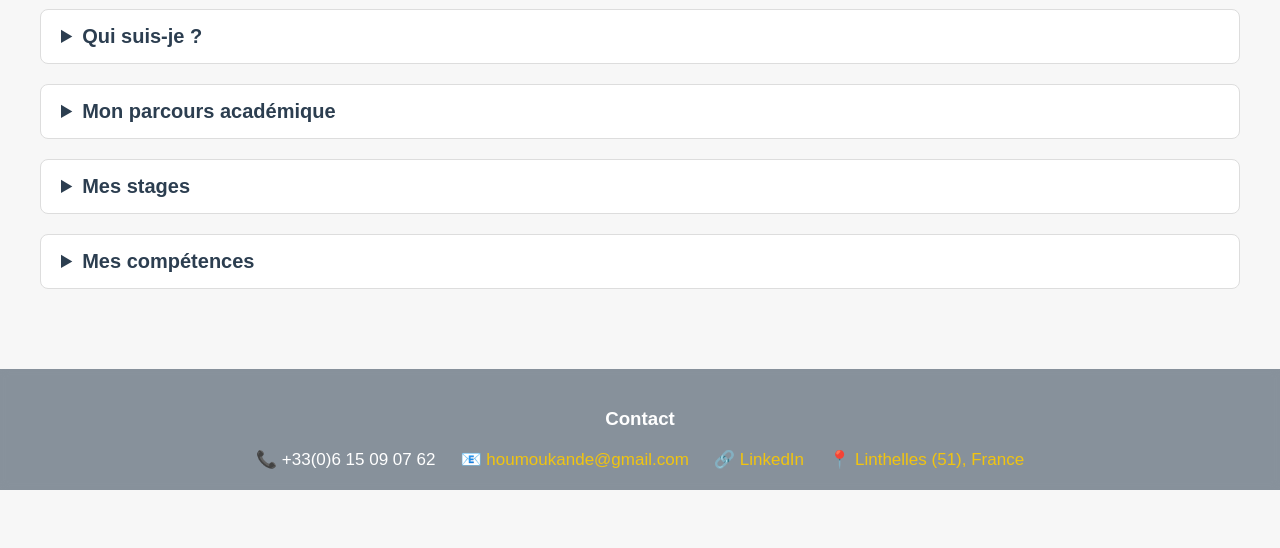
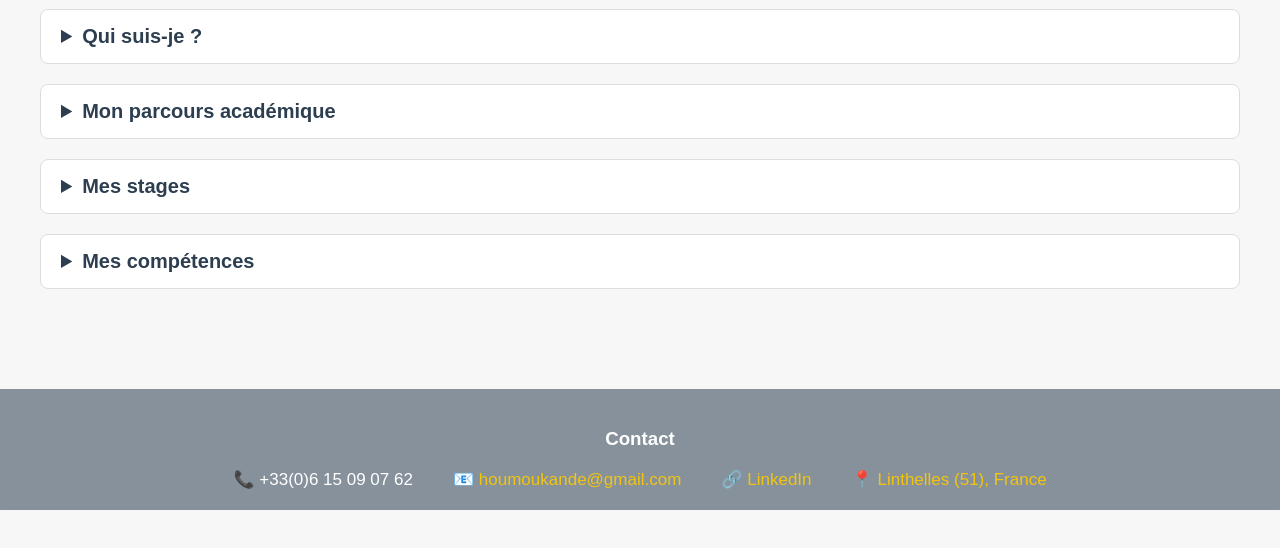
Before and after one commit to OumouJas/Jasmine.github.io, a plain HTML site: page apropos.html in a window 1280 px wide. Shown: the part 170-718 px from the top of the page. Drawn offline with Linux system fonts and the light colour scheme.

Commit message:
Update apropos.html

```diff
--- a/apropos.html
+++ b/apropos.html
@@ -67,15 +67,15 @@ footer {
         padding: 20px;
         text-align: center;
         backdrop-filter: blur(4px);
-    margin-top: 20px;
+        margin-top: 40px;
         }
 
         .contact-line {
         display: flex;
         justify-content: center;
+        align-items: center;
+        gap: 40px;
         flex-wrap: wrap;
-    gap: 25px;
-    margin-top: 10px;
         font-size: 17px;
         }
 
@@ -83,9 +83,6 @@ footer {
         color: #f1c40f;
         text-decoration: none;
         }
-
-
-        footer a { color:#f1c40f; }
     </style>
 </head>
 
@@ -203,7 +200,6 @@ footer {
 <footer>
     <h3>Contact</h3>
 
-    <!-- Contact en ligne -->
     <div class="contact-line">
         <span>📞 +33(0)6 15 09 07 62</span>
         <span>📧 <a href="mailto:houmoukande@gmail.com">houmoukande@gmail.com</a></span>
@@ -212,5 +208,6 @@ footer {
     </div>
 </footer>
 
+
 </body>
 </html>
```
Lines whose indentation alone changed are shown as unchanged.
